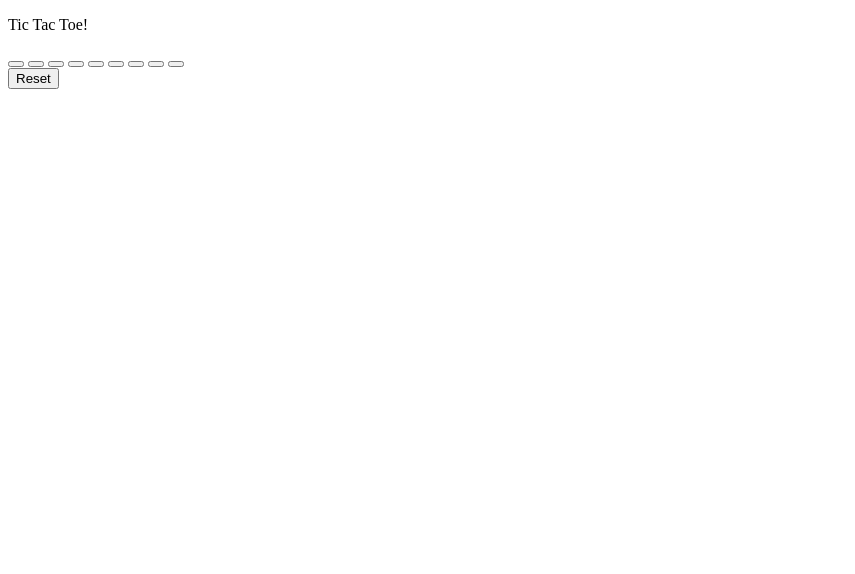
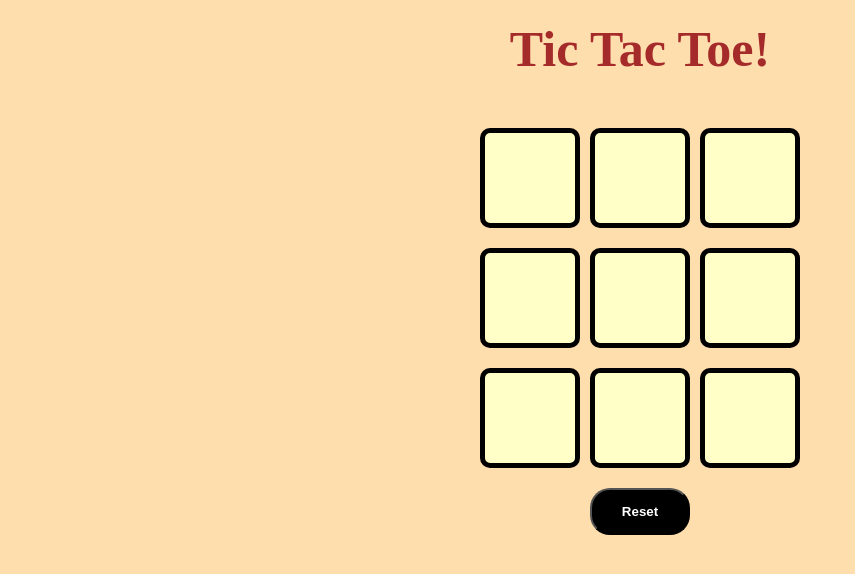
Before and after one commit to Pushkar021/Frontend-Projects, a plain HTML site: page Tic Tac Toe/index.html in a window 1280 px wide. Shown: the whole page, without its empty margins (0-855 px from the left). Drawn offline with Linux system fonts and the light colour scheme.

Commit message:
Update index.html

```diff
--- a/Tic Tac Toe/index.html
+++ b/Tic Tac Toe/index.html
@@ -5,7 +5,7 @@
     <meta charset="UTF-8">
     <meta name="viewport" content="width=device-width, initial-scale=1.0">
     <title>Document</title>
-    <link rel="stylesheet" href="styel.css">
+    <link rel="stylesheet" href="style.css">
 </head>
 
 <body>
```
